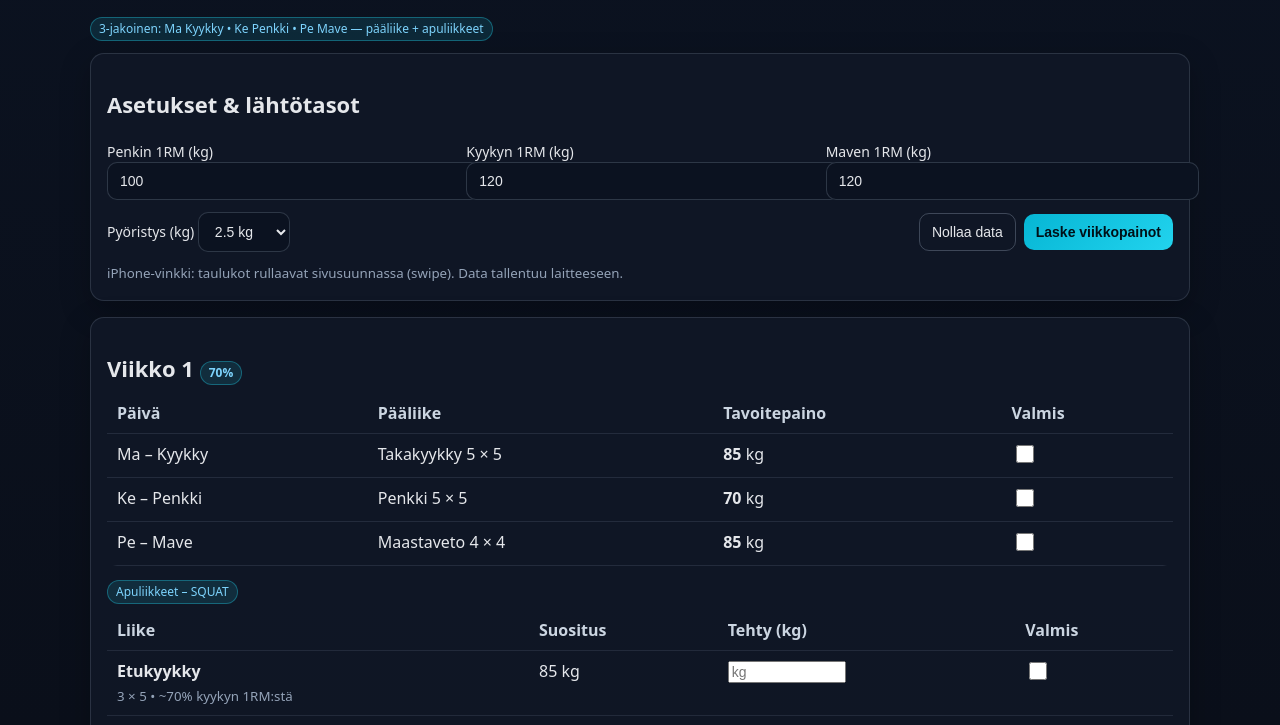
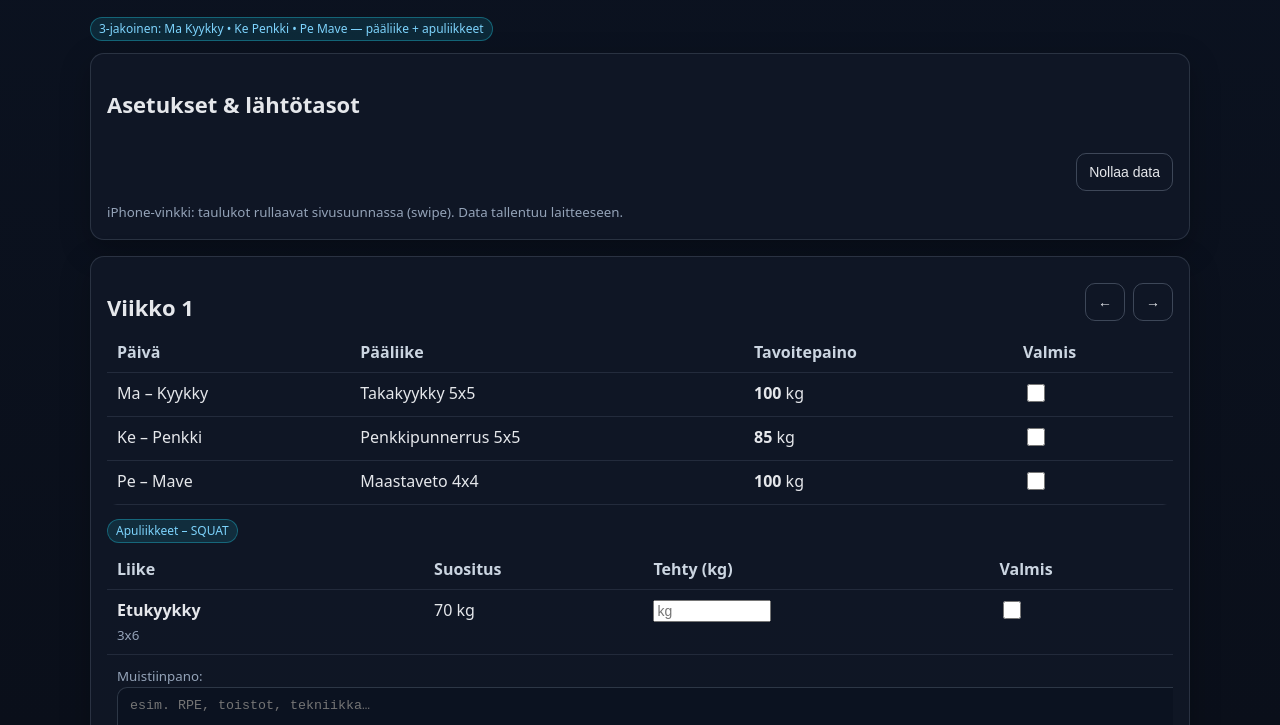
Before and after one commit to Mikko-Bergman/voima-pwa, a plain HTML site: page index.html in a window 1280 px wide. Shown: the part 72-797 px from the top of the page. Drawn offline with Linux system fonts and the light colour scheme.

Commit message:
index.html

```diff
--- a/index.html
+++ b/index.html
@@ -109,55 +109,236 @@
       <small>PWA – toimii offline</small>
     </div>
   </div>
-
 <script>
 if ('serviceWorker' in navigator) {
   window.addEventListener('load', () => navigator.serviceWorker.register('./sw.js').catch(()=>{}));
 }
 
-const PCTS = [70, 75, 77.5, 80, 82.5, 85, 87.5, 90];
-const STORE_KEY = 'voima_diary_v3';
+const PROGRAM_URL = './voimaohjelma_8vk_app.json';
+const STORE_KEY = 'voima_program_v1';
 
-const loadState = () => { try { return JSON.parse(localStorage.getItem(STORE_KEY)) || {}; } catch(e){ return {}; } };
+const loadState = () => { try { return JSON.parse(localStorage.getItem(STORE_KEY)) || null; } catch(e){ return null; } };
 const saveState = (st) => localStorage.setItem(STORE_KEY, JSON.stringify(st));
 
-let state = loadState();
-if (!state.rms){ state.rms = { bench:100, squat:120, dead:120 }; }
-if (!state.rounding){ state.rounding = 2.5; }
-if (!state.completed){ state.completed = {}; }
-if (!state.accessory){ state.accessory = {}; }
-if (!state.notes){ state.notes = ''; }
-
-const roundTo = (x, step) => Math.round(x/step)*step;
-const pct = (x,p) => x*p/100;
-const dlScheme = (w) => (w<=2?'4 × 4':(w<=4?'5 × 3':'6 × 2'));
-
+const plan = document.getElementById('plan');
+const notes = document.getElementById('notes');
 const rmBench = document.getElementById('rmBench');
 const rmSquat = document.getElementById('rmSquat');
 const rmDead  = document.getElementById('rmDead');
 const rounding = document.getElementById('rounding');
-const plan = document.getElementById('plan');
-const notes = document.getElementById('notes');
 
-rmBench.value = state.rms.bench; rmSquat.value = state.rms.squat; rmDead.value = state.rms.dead;
-rounding.value = String(state.rounding); notes.value = state.notes;
+// UUSI: ohjelma tulee JSONista
+let state = loadState();
 
-notes.addEventListener('input', ()=>{ state.notes = notes.value; saveState(state); });
+async function loadProgramFresh(){
+  const res = await fetch(PROGRAM_URL, { cache: 'no-store' });
+  const program = await res.json();
+  // jos haluat säilyttää vanhan localStoragen, vaihda STORE_KEY uuteen (tehty)
+  saveState(program);
+  state = program;
+}
 
-document.getElementById('reset').onclick = ()=>{
-  if (confirm('Nollataanko kaikki tallennettu data?')){ localStorage.removeItem(STORE_KEY); location.reload(); }
-};
-document.getElementById('recalc').onclick = ()=>{
-  state.rms = { bench:+rmBench.value, squat:+rmSquat.value, dead:+rmDead.value };
-  state.rounding = +rounding.value;
+function getActiveWeek(){
+  return String(state.activeWeek || 1);
+}
+
+function weekComplete(w){
+  const d = state.weeks?.[w]?.done;
+  return !!(d?.squat && d?.bench && d?.dead);
+}
+
+function advanceWeekIfComplete(w){
+  if (!weekComplete(w)) return;
+
+  state.archive = state.archive || {};
+  state.archive[w] = state.weeks[w];
+
+  state.weeks[w].visible = false;
+
+  state.activeWeek = (state.activeWeek || 1) + 1;
+
+  if (state.activeWeek <= state.programLength) {
+    state.weeks[String(state.activeWeek)].visible = true;
+  }
   saveState(state);
-  render();
+}
+
+function rowMainHtml(w,k,day,main,kg){
+  const id=`w${w}_${k}`;
+  return `<tr data-id="${id}"><td>${day}</td><td>${main}</td><td><b>${kg}</b> kg</td><td><input id="${id}" type="checkbox"></td></tr>`;
+}
+
+function renderAccessoryFromProgram(w, dayKey){
+  // dayKey: squatDay / benchDay / deadDay
+  const accs = state.weeks[w].accessory?.[dayKey] || [];
+  let rows = '';
+  for (let i=0; i<accs.length; i++){
+    const a = accs[i];
+    const accId = `acc_${w}_${dayKey}_${i}`;
+
+    const sugText = (a.targetKg === null || a.targetKg === undefined) ? '—' : `${a.targetKg} kg`;
+
+    rows += `
+      <tr>
+        <td><b>${a.name}</b><br><small>${a.sets}</small></td>
+        <td>${sugText}</td>
+        <td><input class="w80" inputmode="decimal" pattern="[0-9.,]*" id="${accId}_kg" placeholder="kg"></td>
+        <td><input id="${accId}_done" type="checkbox"></td>
+      </tr>
+      <tr>
+        <td colspan="4"><small>Muistiinpano:</small><br><textarea id="${accId}_note" placeholder="esim. RPE, toistot, tekniikka…"></textarea></td>
+      </tr>`;
+  }
+
+  const title =
+    dayKey === 'squatDay' ? 'SQUAT' :
+    dayKey === 'benchDay' ? 'BENCH' : 'DEAD';
+
+  return `
+    <div class="subhead"><small class="pill">Apuliikkeet – ${title}</small></div>
+    <div class="table-wrap">
+      <table>
+        <thead><tr><th>Liike</th><th>Suositus</th><th>Tehty (kg)</th><th>Valmis</th></tr></thead>
+        <tbody>${rows}</tbody>
+      </table>
+    </div>`;
+}
+
+function bindAccessoryFromProgram(w, dayKey){
+  const accs = state.weeks[w].accessory?.[dayKey] || [];
+  for (let i=0; i<accs.length; i++){
+    const a = accs[i];
+    const accId = `acc_${w}_${dayKey}_${i}`;
+
+    const kgEl = document.getElementById(`${accId}_kg`);
+    const doneEl = document.getElementById(`${accId}_done`);
+    const noteEl = document.getElementById(`${accId}_note`);
+
+    kgEl.value = a.actualKg ?? '';
+    doneEl.checked = !!a.done;
+    noteEl.value = a.note ?? '';
+
+    kgEl.addEventListener('input', ()=>{
+      a.actualKg = kgEl.value;
+      saveState(state);
+    });
+    doneEl.addEventListener('change', ()=>{
+      a.done = doneEl.checked;
+      saveState(state);
+    });
+    noteEl.addEventListener('input', ()=>{
+      a.note = noteEl.value;
+      saveState(state);
+    });
+  }
+}
+
+function render(){
+  plan.innerHTML='';
+
+  // Piilotetaan vanhat "1RM-laskuri" kentät käytöstä (voit halutessa poistaa ne HTML:stä myöhemmin)
+  rmBench.parentElement.style.display = 'none';
+  rmSquat.parentElement.style.display = 'none';
+  rmDead.parentElement.style.display  = 'none';
+  rounding.parentElement.style.display = 'none';
+  document.getElementById('recalc').style.display = 'none';
+
+  // Notes sidotaan ohjelman stateen
+  notes.value = state.notes || '';
+  notes.oninput = ()=>{ state.notes = notes.value; saveState(state); };
+
+  const w = getActiveWeek();
+  const wk = state.weeks?.[w];
+  if (!wk){
+    plan.innerHTML = `<div class="card"><h2>Ohjelmaa ei löytynyt</h2><small>Tarkista että ${PROGRAM_URL} löytyy repossa.</small></div>`;
+    return;
+  }
+
+  const card=document.createElement('div'); card.className='card';
+  card.innerHTML = `
+    <div class="row">
+      <h2>Viikko ${w}</h2>
+      <div class="right">
+        <button class="ghost" id="prevWeek">←</button>
+        <button class="ghost" id="nextWeek">→</button>
+      </div>
+    </div>
+
+    <div class="table-wrap">
+      <table>
+        <thead><tr><th>Päivä</th><th>Pääliike</th><th>Tavoitepaino</th><th>Valmis</th></tr></thead>
+        <tbody>
+          ${rowMainHtml(w,'squat',`${wk.main.squat.day} – Kyykky`,`${wk.main.squat.lift} ${wk.main.squat.sets}`,wk.main.squat.targetKg)}
+          ${rowMainHtml(w,'bench',`${wk.main.bench.day} – Penkki`,`${wk.main.bench.lift} ${wk.main.bench.sets}`,wk.main.bench.targetKg)}
+          ${rowMainHtml(w,'dead', `${wk.main.dead.day} – Mave`, `${wk.main.dead.lift} ${wk.main.dead.sets}`, wk.main.dead.targetKg)}
+        </tbody>
+      </table>
+    </div>
+
+    <div id="accWrap"></div>
+    <small>Kun 3 treeniä on valmiina, viikko arkistoidaan ja app siirtyy automaattisesti seuraavaan.</small>
+  `;
+  plan.appendChild(card);
+
+  // Apuliikkeet ohjelma-JSONista
+  const accWrap = card.querySelector('#accWrap');
+  accWrap.innerHTML = `
+    ${renderAccessoryFromProgram(w,'squatDay')}
+    ${renderAccessoryFromProgram(w,'benchDay')}
+    ${renderAccessoryFromProgram(w,'deadDay')}
+  `;
+  bindAccessoryFromProgram(w,'squatDay');
+  bindAccessoryFromProgram(w,'benchDay');
+  bindAccessoryFromProgram(w,'deadDay');
+
+  // Pääliikkeiden checkboxit
+  for(const k of ['squat','bench','dead']){
+    const id=`w${w}_${k}`;
+    const cb=card.querySelector(`#${id}`);
+    const tr=card.querySelector(`tr[data-id="${id}"]`);
+
+    cb.checked = !!state.weeks[w].done?.[k];
+    tr.classList.toggle('done', cb.checked);
+
+    cb.addEventListener('change', ()=>{
+      state.weeks[w].done[k] = cb.checked;
+      saveState(state);
+      tr.classList.toggle('done', cb.checked);
+
+      advanceWeekIfComplete(w);
+      render();
+    });
+  }
+
+  // Nuolinapit: jos haluat selailla viikkoja (ei pakollinen)
+  card.querySelector('#prevWeek').onclick = ()=>{
+    const cur = Number(state.activeWeek || 1);
+    state.activeWeek = Math.max(1, cur - 1);
+    saveState(state);
+    render();
+  };
+  card.querySelector('#nextWeek').onclick = ()=>{
+    const cur = Number(state.activeWeek || 1);
+    state.activeWeek = Math.min(state.programLength || 8, cur + 1);
+    saveState(state);
+    render();
+  };
+}
+
+// Nollaa data -> lataa ohjelma uudelleen JSONista
+document.getElementById('reset').onclick = async ()=>{
+  if (confirm('Nollataanko kaikki tallennettu data ja ladataanko ohjelma uudelleen?')){
+    localStorage.removeItem(STORE_KEY);
+    await loadProgramFresh();
+    render();
+  }
 };
 
+// Export/Import toimii edelleen (varmuuskopio)
 document.getElementById('export').onclick = ()=>{
   const blob=new Blob([JSON.stringify(state,null,2)],{type:'application/json'});
   const url=URL.createObjectURL(blob);
-  const a=document.createElement('a'); a.href=url; a.download='treenipaivakirja.json'; a.click();
+  const a=document.createElement('a'); a.href=url; a.download='voimaohjelma_state.json'; a.click();
   URL.revokeObjectURL(url);
 };
 document.getElementById('importFile').addEventListener('change',(e)=>{
@@ -167,143 +348,15 @@ document.getElementById('importFile').addEventListener('change',(e)=>{
   r.readAsText(f);
 });
 
-function setDoneMain(w, key, val){
-  state.completed[w] = state.completed[w] || {};
-  state.completed[w][key] = val;
+// Käynnistys: jos localStorage tyhjä → lataa ohjelma JSONista
+(async function init(){
+  if (!state) await loadProgramFresh();
+  // varmistetaan että visible on kunnossa
+  const w = String(state.activeWeek || 1);
+  if (state.weeks?.[w]) state.weeks[w].visible = true;
   saveState(state);
-}
-function isDoneMain(w, key){ return !!(state.completed?.[w]?.[key]); }
-
-function getAcc(w, dayKey, accKey){
-  state.accessory[w] = state.accessory[w] || {};
-  state.accessory[w][dayKey] = state.accessory[w][dayKey] || {};
-  state.accessory[w][dayKey][accKey] = state.accessory[w][dayKey][accKey] || { kg:'', done:false, note:'' };
-  return state.accessory[w][dayKey][accKey];
-}
-function setAcc(w, dayKey, accKey, patch){
-  Object.assign(getAcc(w, dayKey, accKey), patch);
-  saveState(state);
-}
-
-const ACCESSORIES = {
-  squat: [
-    { key:'front', name:'Etukyykky', sets:'3 × 5', suggest:(rms,round)=> roundTo(pct(rms.squat,70),round), hint:'~70% kyykyn 1RM:stä' },
-    { key:'rdl',   name:'Romanian DL', sets:'3 × 8', suggest:(rms,round)=> roundTo(pct(rms.dead,60),round),  hint:'~60% maven 1RM:stä' },
-    { key:'calf',  name:'Pohkeet', sets:'3 × 15–20', suggest:()=> '', hint:'valitse sopiva' },
-  ],
-  bench: [
-    { key:'cgbp', name:'Kapea penkki', sets:'3 × 5', suggest:(rms,round)=> roundTo(pct(rms.bench,70),round), hint:'~70% penkin 1RM:stä' },
-    { key:'ohp',  name:'Pystypunnerrus', sets:'3 × 6–8', suggest:(rms,round)=> roundTo(pct(rms.bench,55),round), hint:'~55% penkin 1RM:stä (suuntaa-antava)' },
-    { key:'dips', name:'Dippi', sets:'3 × 8–10', suggest:()=> '', hint:'lisäpaino jos helppo' },
-  ],
-  dead: [
-    { key:'row',  name:'Kulmasoutu', sets:'3 × 6–8', suggest:()=> '', hint:'raskas, hyvä tekniikka' },
-    { key:'pull', name:'Leuanveto', sets:'4 × max / 4 × 5', suggest:()=> '', hint:'lisäpaino jos helppo' },
-    { key:'core', name:'Keskivartalo', sets:'3 × 15', suggest:()=> '', hint:'esim. ab wheel / rutistus' },
-  ]
-};
-
-function rowMainHtml(w,k,day,main,kg){
-  const id=`w${w}_${k}`;
-  return `<tr data-id="${id}"><td>${day}</td><td>${main}</td><td><b>${kg}</b> kg</td><td><input id="${id}" type="checkbox"></td></tr>`;
-}
-
-function renderAccessoryTable(w, dayKey, rms, round){
-  const accs = ACCESSORIES[dayKey];
-  let rows = '';
-  for (const a of accs){
-    const accId = `a_${w}_${dayKey}_${a.key}`;
-    const sug = a.suggest(rms, round);
-    const sugText = (sug === '' ? '—' : `${sug} kg`);
-    rows += `
-      <tr>
-        <td><b>${a.name}</b><br><small>${a.sets} • ${a.hint}</small></td>
-        <td>${sugText}</td>
-        <td><input class="w80" inputmode="decimal" pattern="[0-9.,]*" id="${accId}_kg" placeholder="kg"></td>
-        <td><input id="${accId}_done" type="checkbox"></td>
-      </tr>
-      <tr>
-        <td colspan="4"><small>Muistiinpano:</small><br><textarea id="${accId}_note" placeholder="esim. RPE, toistot, tekniikka…"></textarea></td>
-      </tr>`;
-  }
-  return `
-    <div class="subhead"><small class="pill">Apuliikkeet – ${dayKey.toUpperCase()}</small></div>
-    <div class="table-wrap">
-      <table>
-        <thead><tr><th>Liike</th><th>Suositus</th><th>Tehty (kg)</th><th>Valmis</th></tr></thead>
-        <tbody>${rows}</tbody>
-      </table>
-    </div>`;
-}
-
-function bindAccessoryInputs(w, dayKey){
-  const accs = ACCESSORIES[dayKey];
-  for (const a of accs){
-    const accId = `a_${w}_${dayKey}_${a.key}`;
-    const st = getAcc(w, dayKey, a.key);
-
-    const kgEl = document.getElementById(`${accId}_kg`);
-    const doneEl = document.getElementById(`${accId}_done`);
-    const noteEl = document.getElementById(`${accId}_note`);
-
-    kgEl.value = st.kg ?? '';
-    doneEl.checked = !!st.done;
-    noteEl.value = st.note ?? '';
-
-    kgEl.addEventListener('input', ()=> setAcc(w,dayKey,a.key,{kg:kgEl.value}));
-    doneEl.addEventListener('change', ()=> setAcc(w,dayKey,a.key,{done:doneEl.checked}));
-    noteEl.addEventListener('input', ()=> setAcc(w,dayKey,a.key,{note:noteEl.value}));
-  }
-}
-
-function render(){
-  plan.innerHTML='';
-  const round=state.rounding||2.5, rms=state.rms;
-
-  for(let w=1; w<=8; w++){
-    const p=PCTS[w-1];
-    const squatW=roundTo(pct(rms.squat,p),round), benchW=roundTo(pct(rms.bench,p),round), deadW=roundTo(pct(rms.dead,p),round);
-
-    const card=document.createElement('div'); card.className='card';
-    const h=document.createElement('div'); h.className='row';
-    h.innerHTML=`<h2>Viikko ${w} <small class="pill">${p}%</small></h2>`;
-    card.appendChild(h);
-
-    const mainWrap = document.createElement('div');
-    mainWrap.className = 'table-wrap';
-    const tbl=document.createElement('table');
-    tbl.innerHTML=`<thead><tr><th>Päivä</th><th>Pääliike</th><th>Tavoitepaino</th><th>Valmis</th></tr></thead><tbody>
-      ${rowMainHtml(w,'squat','Ma – Kyykky','Takakyykky 5 × 5',squatW)}
-      ${rowMainHtml(w,'bench','Ke – Penkki','Penkki 5 × 5',benchW)}
-      ${rowMainHtml(w,'dead','Pe – Mave',`Maastaveto ${dlScheme(w)}`,deadW)}
-    </tbody>`;
-    mainWrap.appendChild(tbl);
-    card.appendChild(mainWrap);
-
-    const accWrap = document.createElement('div');
-    accWrap.innerHTML = `
-      ${renderAccessoryTable(w,'squat',rms,round)}
-      ${renderAccessoryTable(w,'bench',rms,round)}
-      ${renderAccessoryTable(w,'dead',rms,round)}
-    `;
-    card.appendChild(accWrap);
-    plan.appendChild(card);
-
-    for(const k of ['squat','bench','dead']){
-      const id=`w${w}_${k}`;
-      const cb=card.querySelector(`#${id}`);
-      const tr=card.querySelector(`tr[data-id="${id}"]`);
-      cb.checked=isDoneMain(w,k);
-      tr.classList.toggle('done',cb.checked);
-      cb.addEventListener('change',()=>{ setDoneMain(w,k,cb.checked); tr.classList.toggle('done',cb.checked); });
-    }
-
-    bindAccessoryInputs(w,'squat');
-    bindAccessoryInputs(w,'bench');
-    bindAccessoryInputs(w,'dead');
-  }
-}
-render();
+  render();
+})();
 </script>
 </body>
 </html>
```
